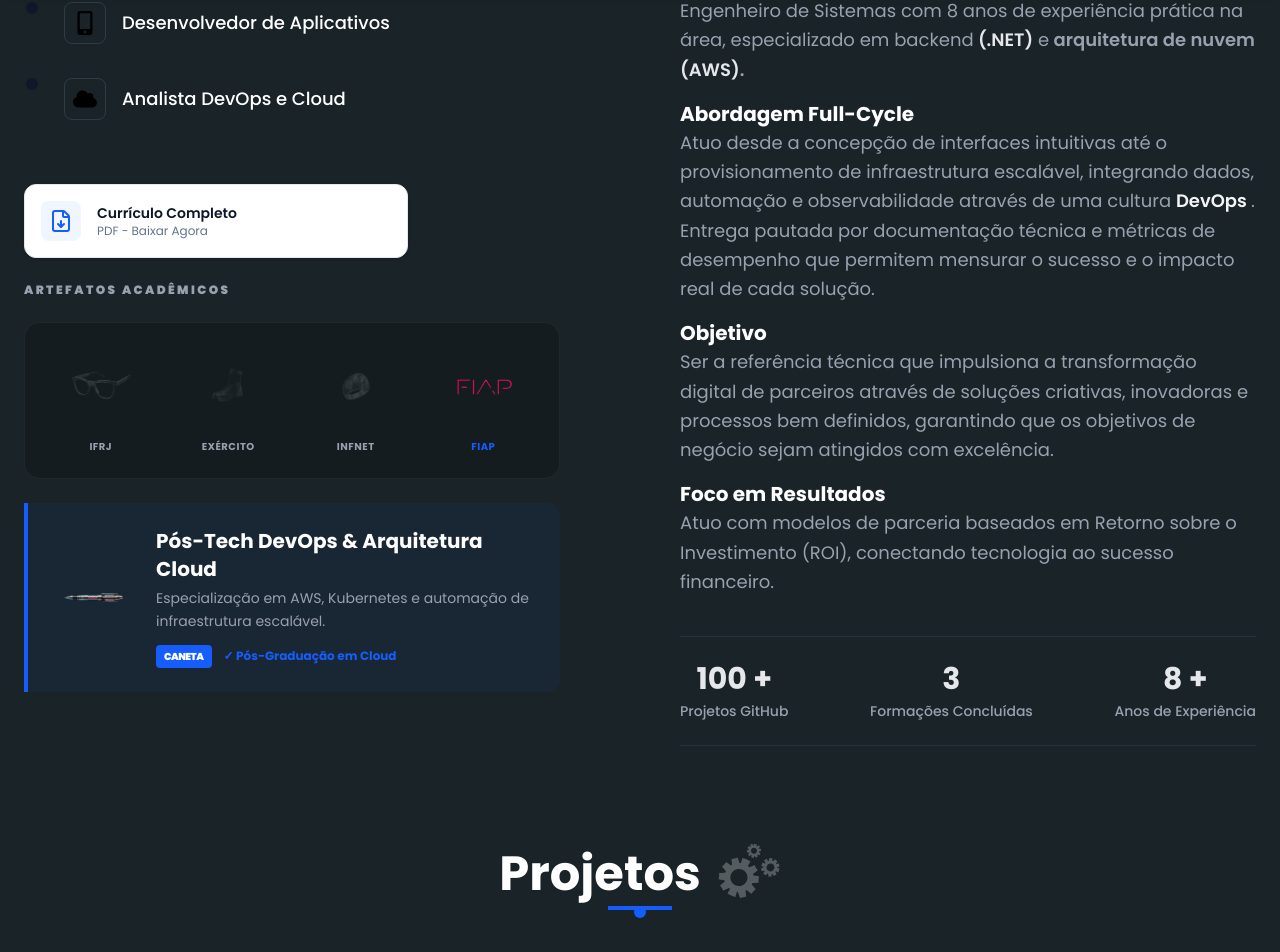
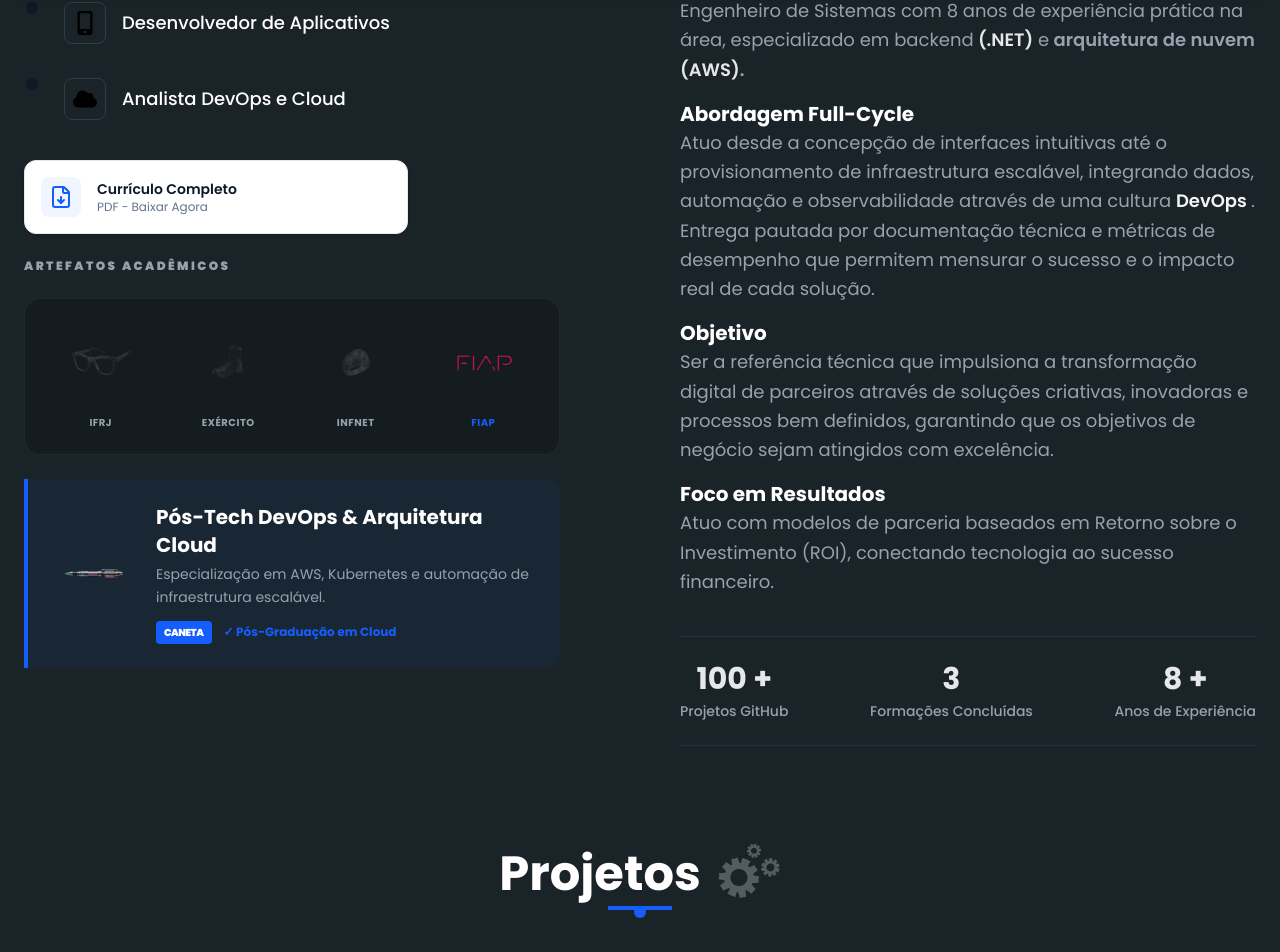
Before and after one commit to DemarchiWorking/portfolio-react-next, a Next.js app: page / in a window 1280 px wide. Shown: the part 859-1811 px from the top of the page. Built offline with nearby package versions, Linux system fonts and the light colour scheme; no server answers.

Commit message:
fix: padding

```diff
--- a/src/components/molecules/Sobre/sobre.tsx
+++ b/src/components/molecules/Sobre/sobre.tsx
@@ -187,7 +187,7 @@ export const Sobre = () => {
                                 isLast={index === timelineData.length - 1}
                             />
                         ))}
-                         <div className="mt-8">
+                         <div className="mt-2">
                             <a
                                 href="/CurriculoEngenheiroAntonioDemarchi.pdf"
                                 download="CurriculoEngenheiroAntonioDemarchi.pdf"
```
